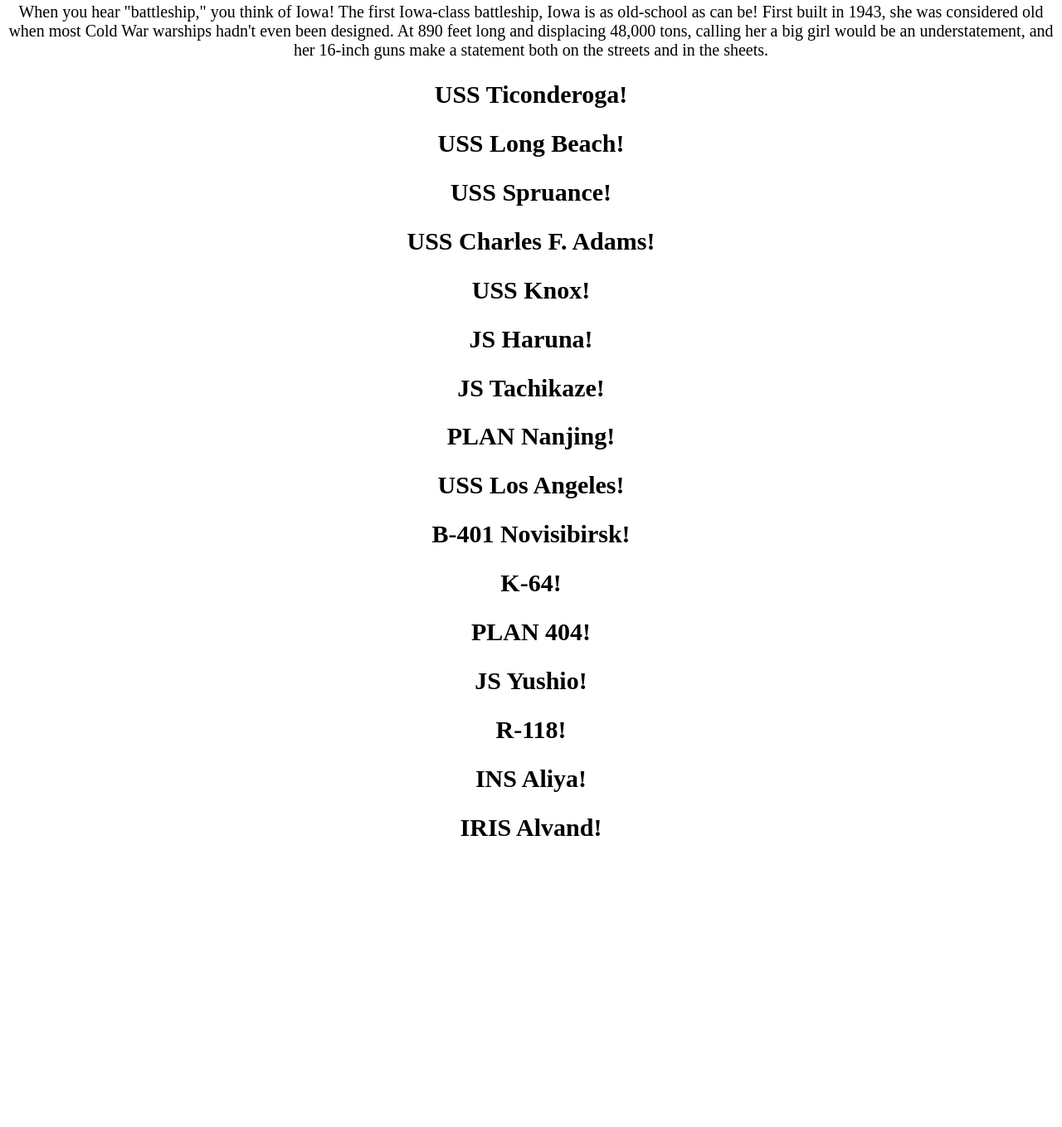
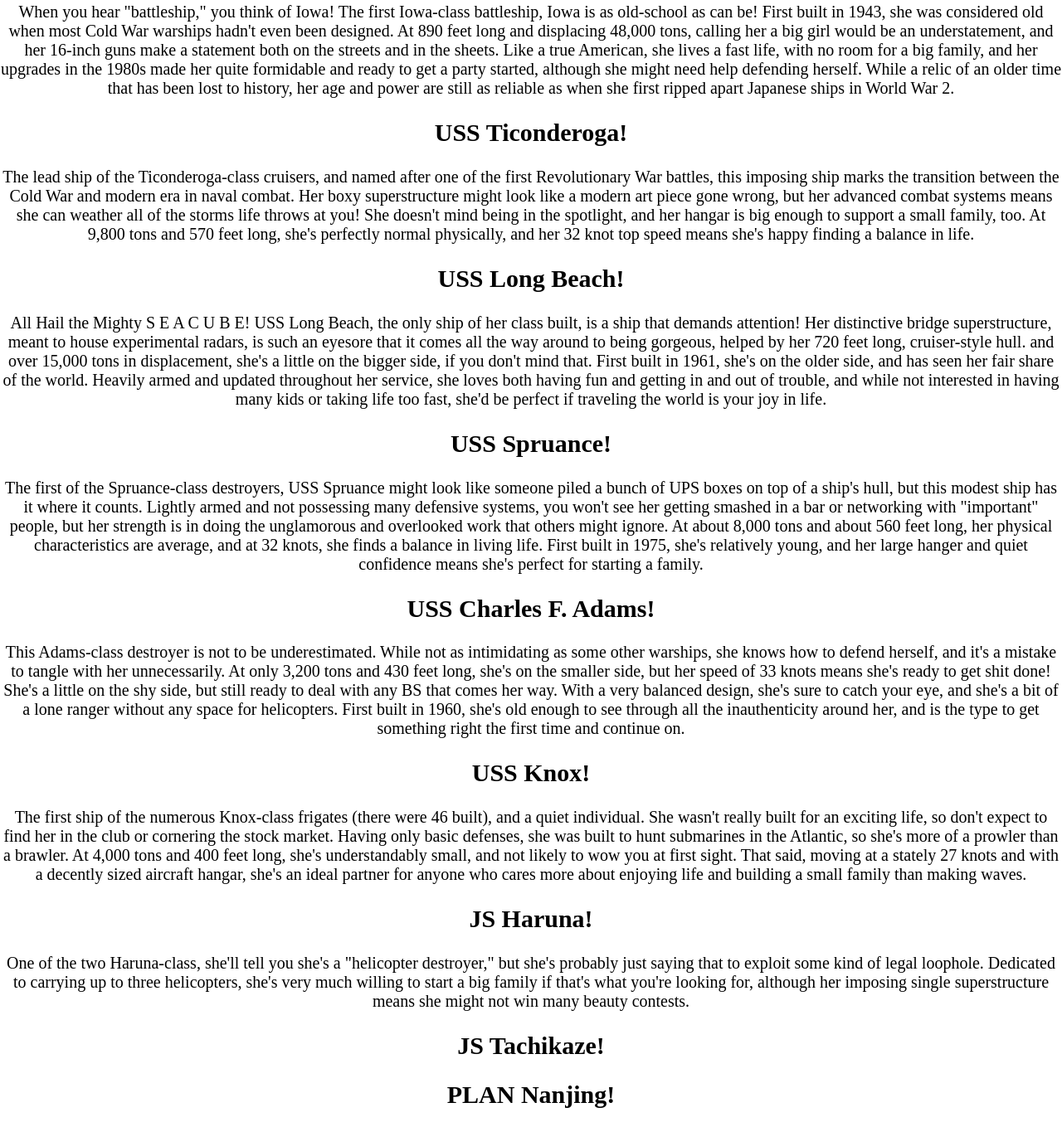
Before and after one commit to johnthesavage2/Warship-quiz, a plain HTML site: page index.html in a window 1280 px wide. Shown: the part 2187-3546 px from the top of the page at 83% size. Before the commit the page ends 3226 px from the top, so only its background shows below. Drawn offline with Linux system fonts and the light colour scheme.

Commit message:
added more ending slides

```diff
--- a/index.html
+++ b/index.html
@@ -101,24 +101,50 @@
                 <h2>USS Iowa!</h2>
                 <p>When you hear "battleship," you think of Iowa! The first Iowa-class battleship, Iowa is as old-school as can be! First built in 1943, she was considered old when most Cold War warships hadn't
                     even been designed. At 890 feet long and displacing 48,000 tons, calling her a big girl would be an understatement, and her 16-inch guns make a statement both on the streets and in the sheets.
-                </p>
+                    Like a true American, she lives a fast life, with no room for a big family, and her upgrades in the 1980s made her quite formidable and ready to get a party started, although she might need
+                    help defending herself. While a relic of an older time that has been lost to history, her age and power are still as reliable as when she first ripped apart Japanese ships in World War 2.</p>
             </section>
             <section id="ticonderoga">
                 <h2>USS Ticonderoga!</h2>
+                <p>The lead ship of the Ticonderoga-class cruisers, and named after one of the first Revolutionary War battles, this imposing ship marks the transition between the Cold War and modern era in naval
+                    combat. Her boxy superstructure might look like a modern art piece gone wrong, but her advanced combat systems means she can weather all of the storms life throws at you! She doesn't mind being
+                    in the spotlight, and her hangar is big enough to support a small family, too. At 9,800 tons and 570 feet long, she's perfectly normal physically, and her 32 knot top speed means she's happy
+                    finding a balance in life.</p>
             </section>
             <section id="longBeach">
                 <h2>USS Long Beach!</h2>
+                <p>All Hail the Mighty S E A C U B E! USS Long Beach, the only ship of her class built, is a ship that demands attention! Her distinctive bridge superstructure, meant to house experimental radars, is
+                    such an eyesore that it comes all the way around to being gorgeous, helped by her 720 feet long, cruiser-style hull. and over 15,000 tons in displacement, she's a little on the bigger side, if you
+                    don't mind that. First built in 1961, she's on the older side, and has seen her fair share of the world. Heavily armed and updated throughout her service, she loves both having fun and getting in
+                    and out of trouble, and while not interested in having many kids or taking life too fast, she'd be perfect if traveling the world is your joy in life.</p>
             <section id="spruance">
                 <h2>USS Spruance!</h2>
+                <p>The first of the Spruance-class destroyers, USS Spruance might look like someone piled a bunch of UPS boxes on top of a ship's hull, but this modest ship has it where it counts. Lightly armed and
+                    not possessing many defensive systems, you won't see her getting smashed in a bar or networking with "important" people, but her strength is in doing the unglamorous and overlooked work that others
+                    might ignore. At about 8,000 tons and about 560 feet long, her physical characteristics are average, and at 32 knots, she finds a balance in living life. First built in 1975, she's relatively young,
+                    and her large hanger and quiet confidence means she's perfect for starting a family.</p>
             </section>
             <section id="adams">
                 <h2>USS Charles F. Adams!</h2>
+                <p>This Adams-class destroyer is not to be underestimated. While not as intimidating as some other warships, she knows how to defend herself, and it's a mistake to tangle with her unnecessarily. At only
+                    3,200 tons and 430 feet long, she's on the smaller side, but her speed of 33 knots means she's ready to get shit done! She's a little on the shy side, but still ready to deal with any BS that comes
+                    her way. With a very balanced design, she's sure to catch your eye, and she's a bit of a lone ranger without any space for helicopters. First built in 1960, she's old enough to see through all the
+                    inauthenticity around her, and is the type to get something right the first time and continue on.
+                </p>
             </section>
             <section id="knox">
                 <h2>USS Knox!</h2>
+                <p>The first ship of the numerous Knox-class frigates (there were 46 built), and a quiet individual. She wasn't really built for an exciting life, so don't expect to find her in the club or cornering the
+                    stock market. Having only basic defenses, she was built to hunt submarines in the Atlantic, so she's more of a prowler than a brawler. At 4,000 tons and 400 feet long, she's understandably small, and
+                    not likely to wow you at first sight. That said, moving at a stately 27 knots and with a decently sized aircraft hangar, she's an ideal partner for anyone who cares more about enjoying life and building
+                    a small family than making waves.
+                </p>
             </section>
             <section id="haruna">
                 <h2>JS Haruna!</h2>
+                <p>One of the two Haruna-class, she'll tell you she's a "helicopter destroyer," but she's probably just saying that to exploit some kind of legal loophole. Dedicated to carrying up to three helicopters, she's
+                    very much willing to start a big family if that's what you're looking for, although her imposing single superstructure means she might not win many beauty contests.
+                </p>
             </section>
             <section id="tachikaze">
                 <h2>JS Tachikaze!</h2>
```
